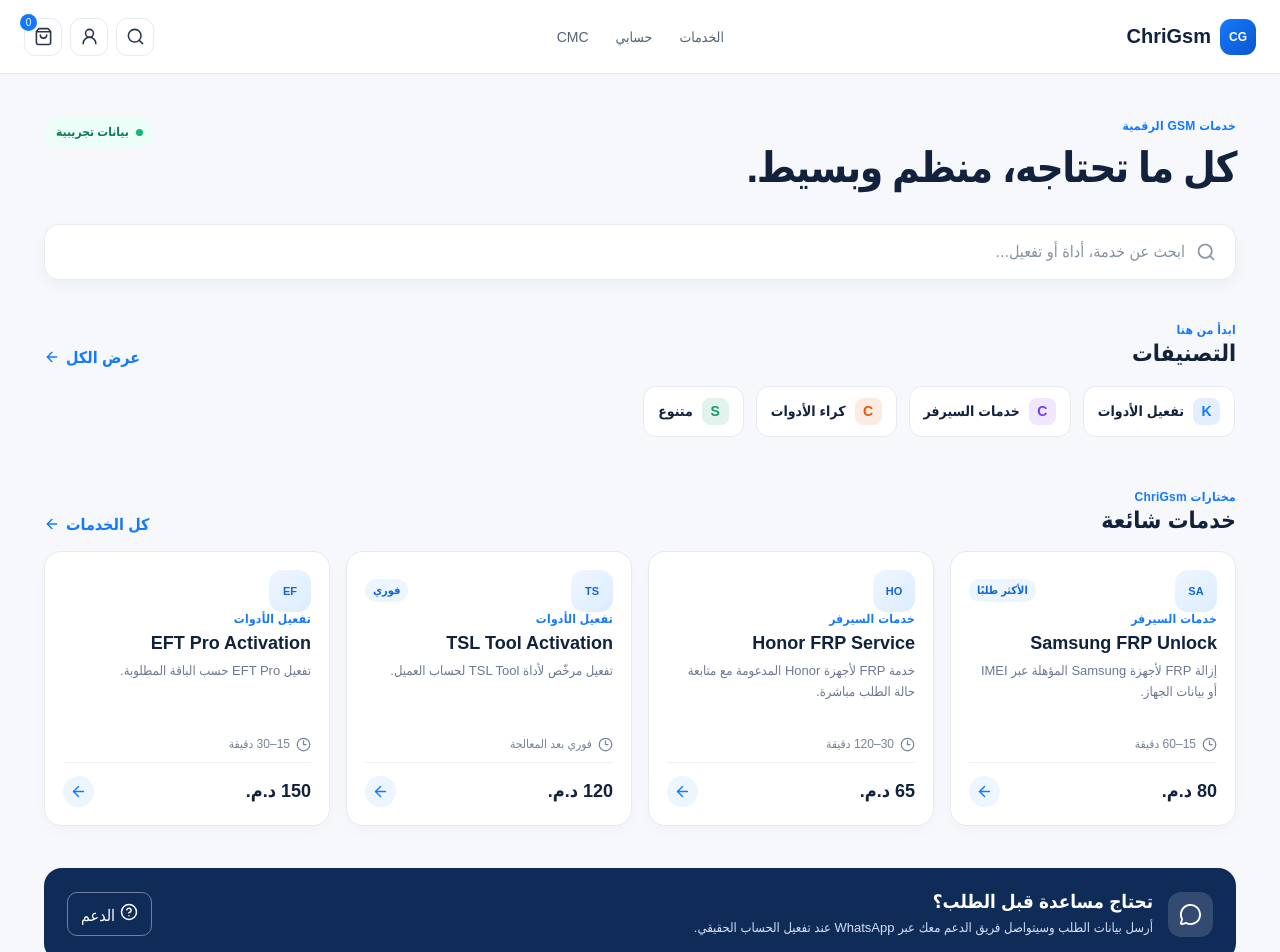
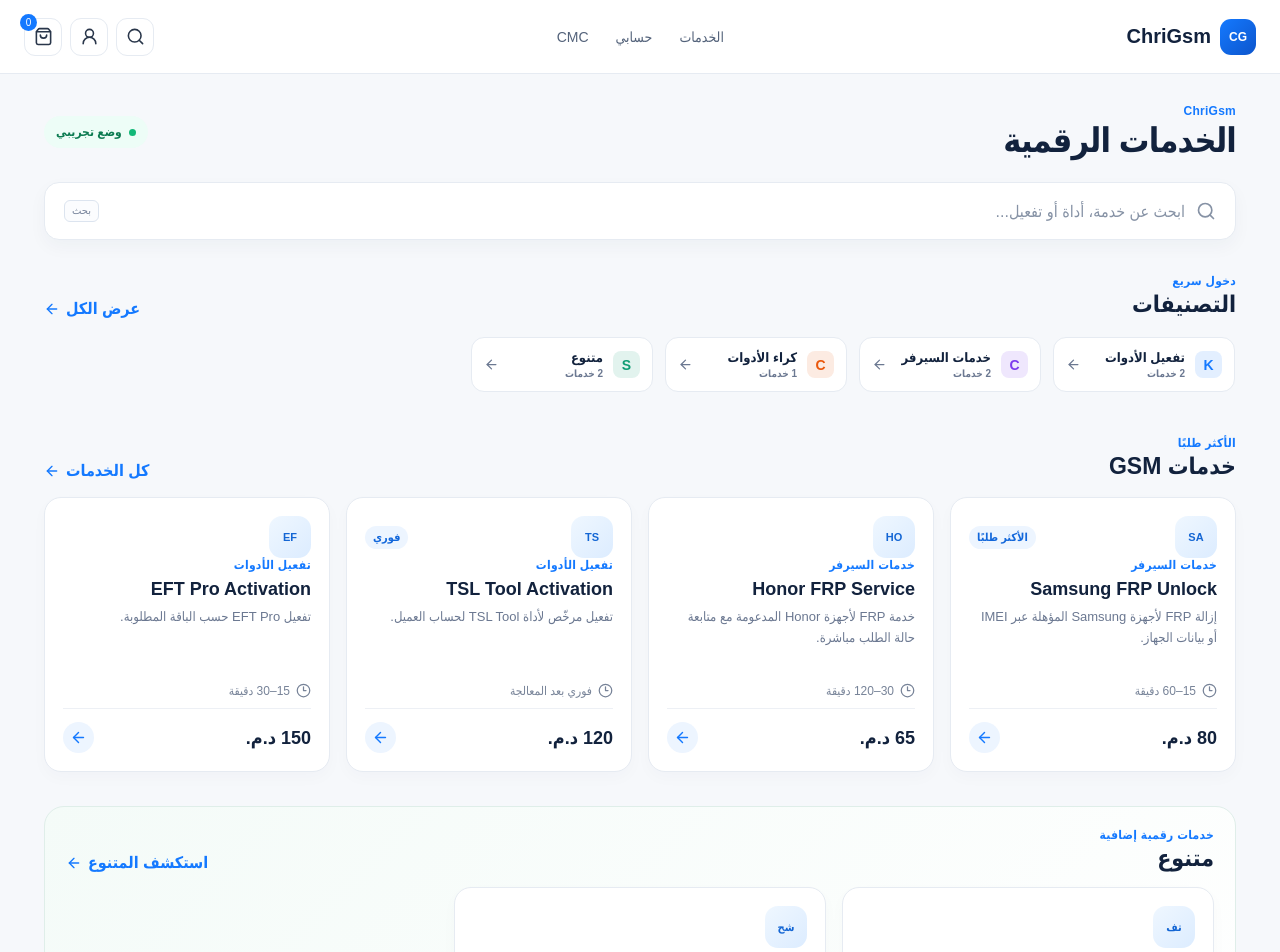
Before and after one commit to arthur0xx/molflash, a Next.js app in the folder next/: page / in a window 1280 px wide. Shown: the top 952 px of the page. Built offline with nearby package versions, Linux system fonts and the light colour scheme.

Commit message:
feat(next): rebuild app-style home page

```diff
--- a/next/src/app/page.tsx
+++ b/next/src/app/page.tsx
@@ -6,42 +6,44 @@
 
 export default async function Home() {
   const snapshot = await getSnapshot();
-  const featured = snapshot.services.filter((service) => service.isActive).slice(0, 4);
+  const active = snapshot.services.filter((service) => service.isActive);
+  const popular = active.filter((service) => service.categoryId !== "misc").slice(0, 4);
+  const extras = active.filter((service) => service.categoryId === "misc").slice(0, 3);
 
-  return (
-    <>
-      <Header />
-      <main className="store-shell">
-        <section className="welcome-row">
-          <div><p className="eyebrow">خدمات GSM الرقمية</p><h1>كل ما تحتاجه، منظم وبسيط.</h1></div>
-          <span className="live-pill"><span /> بيانات تجريبية</span>
+  return <><Header /><main className="store-shell home-shell">
+    <section className="home-status" aria-label="حالة المتجر">
+      <div><p className="eyebrow">ChriGsm</p><h1>الخدمات الرقمية</h1></div>
+      <span className="live-pill"><span /> وضع تجريبي</span>
     </section>
 
-        <Link href="/catalog" className="search-box"><Search size={20} /><span>ابحث عن خدمة، أداة أو تفعيل...</span></Link>
+    <Link href="/catalog" className="search-box home-search"><Search size={20} /><span>ابحث عن خدمة، أداة أو تفعيل...</span><kbd>بحث</kbd></Link>
 
-        <section className="section-block">
-          <div className="section-title"><div><p className="eyebrow">ابدأ من هنا</p><h2>التصنيفات</h2></div><Link href="/catalog">عرض الكل <ArrowLeft size={16} /></Link></div>
-          <div className="category-strip">
-            {snapshot.categories.map((category) => (
-              <Link href={`/catalog?category=${category.id}`} className="category-chip" key={category.id} style={{ "--chip-color": category.color } as React.CSSProperties}>
-                <span className="category-icon">{category.icon.slice(0, 1)}</span><span>{category.name}</span>
-              </Link>
-            ))}
+    <section className="section-block home-section">
+      <div className="section-title"><div><p className="eyebrow">دخول سريع</p><h2>التصنيفات</h2></div><Link href="/catalog">عرض الكل <ArrowLeft size={16} /></Link></div>
+      <div className="category-strip" aria-label="تصنيفات الخدمات">
+        {snapshot.categories.map((category) => {
+          const count = active.filter((service) => service.categoryId === category.id).length;
+          return <Link href={`/catalog?category=${category.id}`} className="category-chip home-category" key={category.id} style={{ "--chip-color": category.color } as React.CSSProperties}>
+            <span className="category-icon">{category.icon.slice(0, 1)}</span><span className="category-label"><b>{category.name}</b><small>{count} خدمات</small></span><ArrowLeft size={15} aria-hidden="true" />
+          </Link>;
+        })}
       </div>
     </section>
 
-        <section className="section-block">
-          <div className="section-title"><div><p className="eyebrow">مختارات ChriGsm</p><h2>خدمات شائعة</h2></div><Link href="/catalog">كل الخدمات <ArrowLeft size={16} /></Link></div>
-          <div className="service-grid">{featured.map((service) => <ServiceCard key={service.id} service={service} categoryName={snapshot.categories.find((category) => category.id === service.categoryId)?.name} />)}</div>
+    <section className="section-block home-section">
+      <div className="section-title"><div><p className="eyebrow">الأكثر طلبًا</p><h2>خدمات GSM</h2></div><Link href="/catalog">كل الخدمات <ArrowLeft size={16} /></Link></div>
+      <div className="service-grid">{popular.map((service) => <ServiceCard key={service.id} service={service} categoryName={snapshot.categories.find((category) => category.id === service.categoryId)?.name} />)}</div>
     </section>
+
+    {extras.length > 0 && <section className="section-block home-section extras-section">
+      <div className="section-title"><div><p className="eyebrow">خدمات رقمية إضافية</p><h2>متنوع</h2></div><Link href="/catalog?category=misc">استكشف المتنوع <ArrowLeft size={16} /></Link></div>
+      <div className="service-grid extras-grid">{extras.map((service) => <ServiceCard key={service.id} service={service} categoryName="متنوع" />)}</div>
+    </section>}
 
     <section className="support-card">
       <div className="support-icon"><MessageCircle size={23} /></div>
-          <div><h3>تحتاج مساعدة قبل الطلب؟</h3><p>أرسل بيانات الطلب وسيتواصل فريق الدعم معك عبر WhatsApp عند تفعيل الحساب الحقيقي.</p></div>
+      <div><h3>تحتاج مساعدة قبل الطلب؟</h3><p>ستجد الطلبات ومراحل المعالجة في حسابك. سيُضاف ربط WhatsApp Business عند تشغيل الحساب الحقيقي.</p></div>
       <Link href="/account" className="support-link"><CircleHelp size={18} /> الدعم</Link>
     </section>
-      </main>
-      <BottomNav />
-    </>
-  );
+  </main><BottomNav /></>;
 }
```
Also changed, not shown: next/src/app/globals.css, 2 other files (tests, documents, lock files or other folders). Lines whose indentation alone changed are shown as unchanged.
